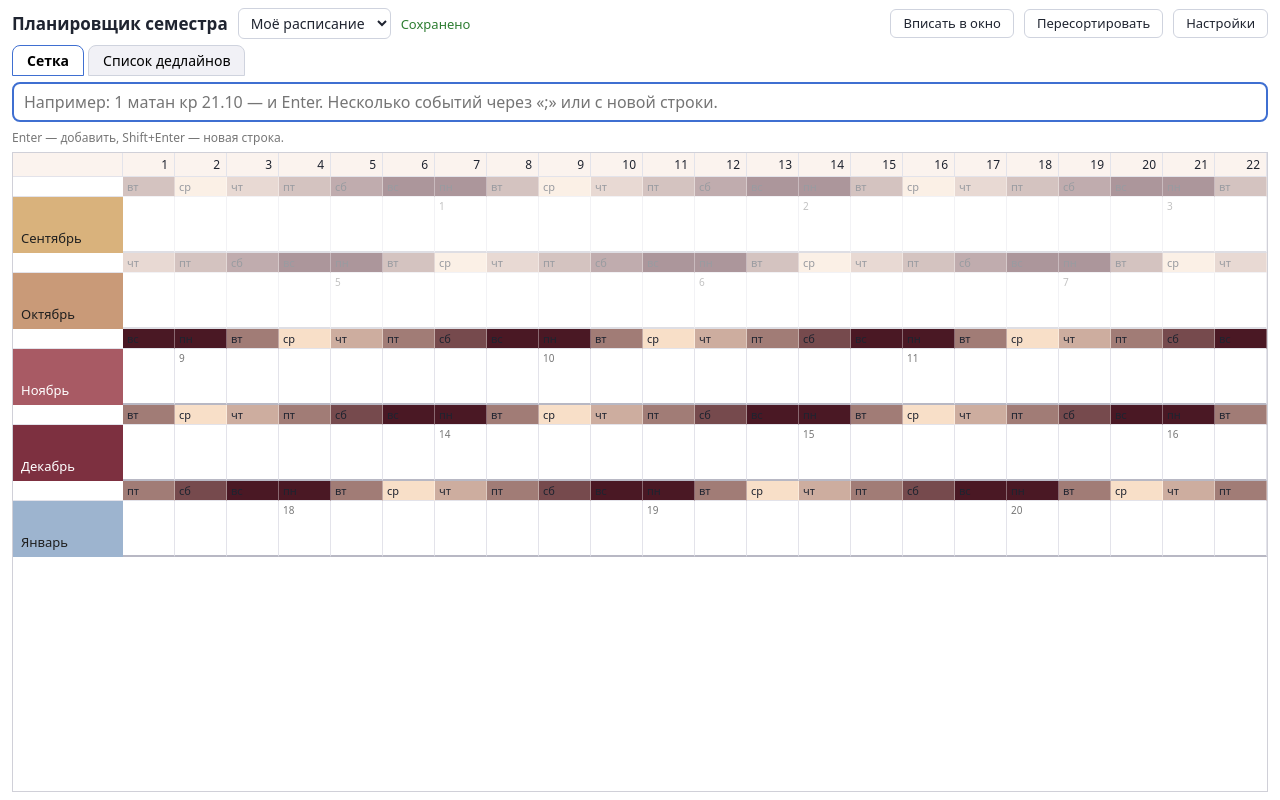
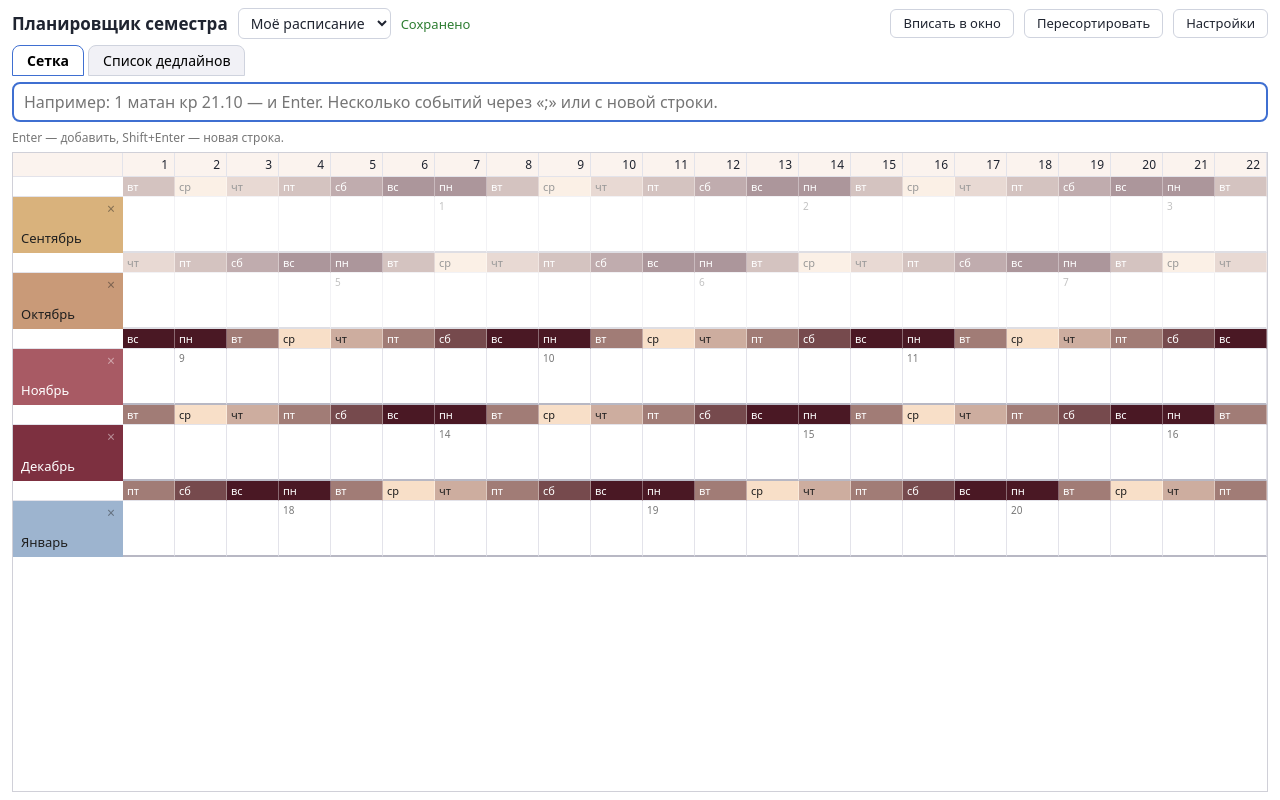
Before and after one commit to d-kh233/semester_schedule, a React (Vite) app: page / in a window 1280 px wide. Built offline with nearby package versions, Linux system fonts and the light colour scheme.

Commit message:
Скрытие месяцев в сетке (у каждого расписания своё), цвет текста дней недели по заливке

```diff
--- a/src/app/useAppData.ts
+++ b/src/app/useAppData.ts
@@ -60,6 +60,7 @@ export type SemesterPatch = Partial<
     | 'weekOneMonday'
     | 'columnWidths'
     | 'monthColumnWidth'
+    | 'hiddenMonths'
     | 'archived'
   >
 >
--- a/src/core/colors.ts
+++ b/src/core/colors.ts
@@ -51,3 +51,8 @@ export function contrastText(background: string): string {
   const luminance = (0.299 * r + 0.587 * g + 0.114 * b) / 255
   return luminance < 0.55 ? '#ffffff' : '#1f1f1f'
 }
+
+// Цвет текста дня недели по цвету его заливки из градиента
+export function weekdayTextColor(weekdayIndex: number, gradient: WeekGradient): string {
+  return contrastText(weekdayColor(weekdayIndex, gradient))
+}
--- /dev/null
+++ b/src/core/hiddenMonths.ts
@@ -0,0 +1,32 @@
+// Скрытые месяцы: это только вид сетки, события не затрагиваются.
+// Ключ месяца как в календаре: «ГГГГ-ММ».
+
+import type { CalendarMonth } from './calendar'
+
+const MONTH_KEY = /^\d{4}-(0[1-9]|1[0-2])$/
+
+function isMonthKey(value: unknown): value is string {
+  return typeof value === 'string' && MONTH_KEY.test(value)
+}
+
+// Читает список из хранилища: всё лишнее отбрасывается, повторы убираются, по порядку
+export function parseHiddenMonths(raw: unknown): string[] {
+  if (!Array.isArray(raw)) return []
+  return [...new Set(raw.filter(isMonthKey))].sort()
+}
+
+// Месяцы для показа в сетке
+export function visibleMonths(months: CalendarMonth[], hidden: string[]): CalendarMonth[] {
+  return months.filter((m) => !hidden.includes(m.key))
+}
+
+// Сколько скрытых месяцев есть в этом календаре (для кнопки «Показать всё»)
+export function countHiddenMonths(months: CalendarMonth[], hidden: string[]): number {
+  return months.filter((m) => hidden.includes(m.key)).length
+}
+
+// Скрывает месяц или возвращает, если он уже скрыт; исходный список не меняется
+export function toggleHiddenMonth(hidden: string[], key: string): string[] {
+  const next = hidden.includes(key) ? hidden.filter((k) => k !== key) : [...hidden, key]
+  return next.sort()
+}
--- a/src/core/model.ts
+++ b/src/core/model.ts
@@ -3,6 +3,7 @@
 
 import { firstMondayOnOrAfter, validateSemester } from './calendar'
 import { isValidIsoDate, weekday, type IsoDate } from './dates'
+import { parseHiddenMonths } from './hiddenMonths'
 
 export const DAYS_IN_ROW = 31
 export const DEFAULT_COLUMN_WIDTH = 52
@@ -24,6 +25,8 @@ export interface Semester {
   // Ширина 31 столбца чисел и колонки месяцев, пиксели
   columnWidths: number[]
   monthColumnWidth: number
+  // Скрытые в сетке месяцы («ГГГГ-ММ»); события остаются в базе
+  hiddenMonths: string[]
   isDemo: boolean
   archived: boolean
   createdAt: string
@@ -65,6 +68,7 @@ export function createSemester(input: NewSemesterInput, now: string): Semester {
     weekOneMonday: null,
     columnWidths: Array<number>(DAYS_IN_ROW).fill(DEFAULT_COLUMN_WIDTH),
     monthColumnWidth: DEFAULT_MONTH_COLUMN_WIDTH,
+    hiddenMonths: [],
     isDemo: input.isDemo ?? false,
     archived: false,
     createdAt: now,
@@ -107,6 +111,7 @@ export function parseSemester(raw: unknown, fallbackNow: string): Semester | nul
       typeof raw.monthColumnWidth === 'number'
         ? clampMonthColumnWidth(raw.monthColumnWidth)
         : DEFAULT_MONTH_COLUMN_WIDTH,
+    hiddenMonths: parseHiddenMonths(raw.hiddenMonths),
     isDemo: raw.isDemo === true,
     archived: raw.archived === true,
     createdAt: typeof raw.createdAt === 'string' ? raw.createdAt : fallbackNow,
--- a/src/i18n/ru.ts
+++ b/src/i18n/ru.ts
@@ -40,6 +40,8 @@ export const ru = {
     resetWidth: 'Сбросить ширину',
     weekNumberEdit: 'Номер недели',
     resizeColumn: 'Изменить ширину столбца',
+    hideMonth: 'Скрыть месяц',
+    showAllMonths: 'Показать всё',
     resort: 'Пересортировать',
     resortConfirm: 'Расставить все события по строкам заново? Текущее расположение изменится.',
     resortYes: 'Да, пересортировать',
--- a/src/ui/grid/SemesterGrid.tsx
+++ b/src/ui/grid/SemesterGrid.tsx
@@ -1,7 +1,8 @@
 import { useMemo, useState, type CSSProperties, type PointerEvent, type RefObject } from 'react'
 import { buildCalendar, getDayTiming, weekNumber, type CalendarDay } from '../../core/calendar'
 import type { EventType, ImportanceLevel, Subject } from '../../core/catalog'
-import { contrastText, weekdayColor } from '../../core/colors'
+import { contrastText, weekdayColor, weekdayTextColor } from '../../core/colors'
+import { toggleHiddenMonth, visibleMonths } from '../../core/hiddenMonths'
 import { DEFAULT_CROWDED_DAYS } from '../../core/crowded'
 import { parseIsoDate, type IsoDate } from '../../core/dates'
 import type { EventRecord } from '../../core/events'
@@ -35,6 +36,7 @@ interface Props {
   scrollRef: RefObject<HTMLDivElement | null>
   onWeekNumberChange: (monday: IsoDate, number: number) => void
   onWidthsChange: (columnWidths: number[], monthColumnWidth: number) => void
+  onHiddenMonthsChange: (hiddenMonths: string[]) => void
   // Быстрый ввод в ячейке (щелчок по пустой ячейке)
   engine: InputEngine
   onEventOpen: (eventId: string) => void
@@ -68,6 +70,7 @@ export function SemesterGrid({
   scrollRef,
   onWeekNumberChange,
   onWidthsChange,
+  onHiddenMonthsChange,
   engine,
   onEventOpen,
 }: Props) {
@@ -77,14 +80,15 @@ export function SemesterGrid({
   const [editing, setEditing] = useState<{ key: string; date: IsoDate } | null>(null)
 
   const widths: Widths = drag ?? { columns: semester.columnWidths, month: semester.monthColumnWidth }
-  const months = useMemo(
+  const allMonths = useMemo(
     () => buildCalendar(semester.startDate, semester.endDate),
     [semester.startDate, semester.endDate],
   )
-  const layouts = useMemo(
+  // Раскладка считается по всем месяцам, чтобы скрытие не меняло дорожки; рисуются только видимые
+  const allLayouts = useMemo(
     () =>
       buildMonthLayouts({
-        months,
+        months: allMonths,
         events,
         types,
         levels,
@@ -92,8 +96,10 @@ export function SemesterGrid({
         today,
         crowdedDays: DEFAULT_CROWDED_DAYS,
       }),
-    [months, events, types, levels, subjects, today],
+    [allMonths, events, types, levels, subjects, today],
   )
+  const months = visibleMonths(allMonths, semester.hiddenMonths)
+  const layouts = allLayouts.filter((_, i) => !semester.hiddenMonths.includes(allMonths[i]?.key ?? ''))
   // Первая строка сетки каждого месяца: строка дней недели, затем строки событий
   const monthStarts: number[] = []
   let nextRow = 2
@@ -196,6 +202,16 @@ export function SemesterGrid({
                 data-testid={`month-${month.key}`}
               >
                 {ru.months[month.month - 1]}
+                <button
+                  type="button"
+                  className="month__hide"
+                  aria-label={`${ru.grid.hideMonth}: ${ru.months[month.month - 1] ?? ''}`}
+                  title={ru.grid.hideMonth}
+                  data-testid={`hide-${month.key}`}
+                  onClick={() =>
+                    onHiddenMonthsChange(toggleHiddenMonth(semester.hiddenMonths, month.key))
+                  }
+                />
               </div>,
               ...month.days.map((day) => {
                 const shown = day.date !== null && day.status === 'normal' && day.weekday !== null
@@ -207,7 +223,10 @@ export function SemesterGrid({
                       gridRow: weekdayRow,
                       gridColumn: day.day + 1,
                       ...(shown && day.weekday !== null
-                        ? { background: weekdayColor(day.weekday, settings.weekGradient) }
+                        ? {
+                            background: weekdayColor(day.weekday, settings.weekGradient),
+                            color: weekdayTextColor(day.weekday, settings.weekGradient),
+                          }
                         : {}),
                     }}
                     data-testid={`weekday-${month.key}-${day.day}`}
--- a/src/ui/grid/grid.css
+++ b/src/ui/grid/grid.css
@@ -68,6 +68,35 @@
   padding: 6px 8px;
   font-size: 13px;
   font-weight: 500;
+}
+
+/* Кнопка «скрыть месяц»: тихая, видна всегда, ярче при наведении */
+.month__hide {
+  position: absolute;
+  top: 2px;
+  right: 2px;
+  width: 20px;
+  height: 20px;
+  padding: 0;
+  border: 0;
+  border-radius: 3px;
+  background: transparent;
+  color: inherit;
+  font-size: 14px;
+  line-height: 1;
+  opacity: 0.45;
+  cursor: pointer;
+}
+
+/* Крестик рисуется стилем, чтобы не попадать в текст подписи месяца */
+.month__hide::before {
+  content: '×';
+}
+
+.month__hide:hover,
+.month__hide:focus-visible {
+  opacity: 1;
+  background: rgba(128, 128, 128, 0.3);
 }
 
 .cell--weekday {
--- a/src/ui/layout/TopBar.tsx
+++ b/src/ui/layout/TopBar.tsx
@@ -12,6 +12,9 @@ interface Props {
   onSelect: (id: string) => void
   onFit: () => void
   onResort: () => void
+  // Сколько месяцев скрыто в сетке; кнопка «Показать всё» видна, только если есть скрытые
+  hiddenCount: number
+  onShowAllMonths: () => void
   view: View
   onViewChange: (view: View) => void
   onOpenSettings: () => void
@@ -26,6 +29,8 @@ export function TopBar({
   onSelect,
   onFit,
   onResort,
+  hiddenCount,
+  onShowAllMonths,
   view,
   onViewChange,
   onOpenSettings,
@@ -82,6 +87,16 @@ export function TopBar({
                 <button type="button" className="btn" onClick={onFit}>
                   {ru.grid.fitWidth}
                 </button>
+                {hiddenCount > 0 && (
+                  <button
+                    type="button"
+                    className="btn"
+                    data-testid="show-all-months"
+                    onClick={onShowAllMonths}
+                  >
+                    {`${ru.grid.showAllMonths} (${hiddenCount})`}
+                  </button>
+                )}
                 <button type="button" className="btn" onClick={() => setConfirmResort(true)}>
                   {ru.grid.resort}
                 </button>
--- a/src/ui/layout/Workspace.tsx
+++ b/src/ui/layout/Workspace.tsx
@@ -1,6 +1,7 @@
 import { useRef, useState } from 'react'
 import type { useAppData } from '../../app/useAppData'
-import { weekOneMondayFor } from '../../core/calendar'
+import { buildCalendar, weekOneMondayFor } from '../../core/calendar'
+import { countHiddenMonths } from '../../core/hiddenMonths'
 import type { IsoDate } from '../../core/dates'
 import {
   DAYS_IN_ROW,
@@ -89,6 +90,11 @@ export function Workspace({
         onSelect={data.setActive}
         onFit={fitToWindow}
         onResort={() => data.resortLanes(active.id)}
+        hiddenCount={countHiddenMonths(
+          buildCalendar(active.startDate, active.endDate),
+          active.hiddenMonths,
+        )}
+        onShowAllMonths={() => data.updateSemester(active.id, { hiddenMonths: [] })}
         view={view}
         onViewChange={onViewChange}
         onOpenSettings={() => onSettingsOpenChange(true)}
@@ -111,6 +117,9 @@ export function Workspace({
             onEventOpen={(id) => setCard({ eventId: id, date: null })}
             onWeekNumberChange={(monday, number) =>
               data.updateSemester(active.id, { weekOneMonday: weekOneMondayFor(monday, number) })
+            }
+            onHiddenMonthsChange={(hiddenMonths) =>
+              data.updateSemester(active.id, { hiddenMonths })
             }
             onWidthsChange={(columnWidths, monthColumnWidth) =>
               data.updateSemester(active.id, { columnWidths, monthColumnWidth })
```
Also changed, not shown: 2 other files (tests, documents, lock files or other folders).
